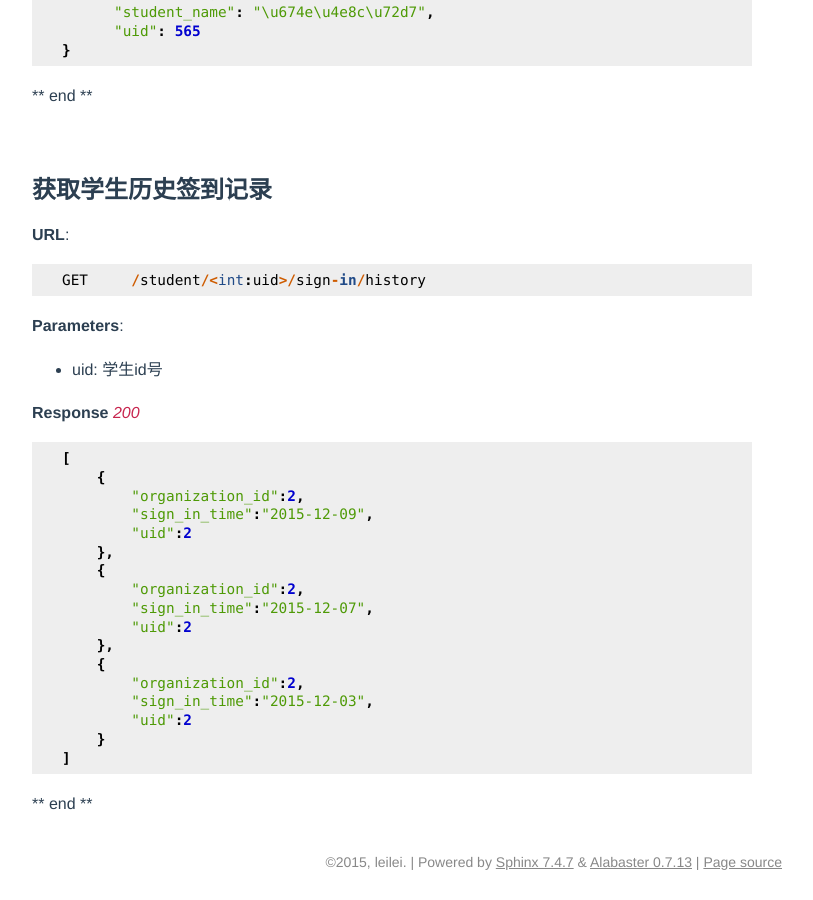
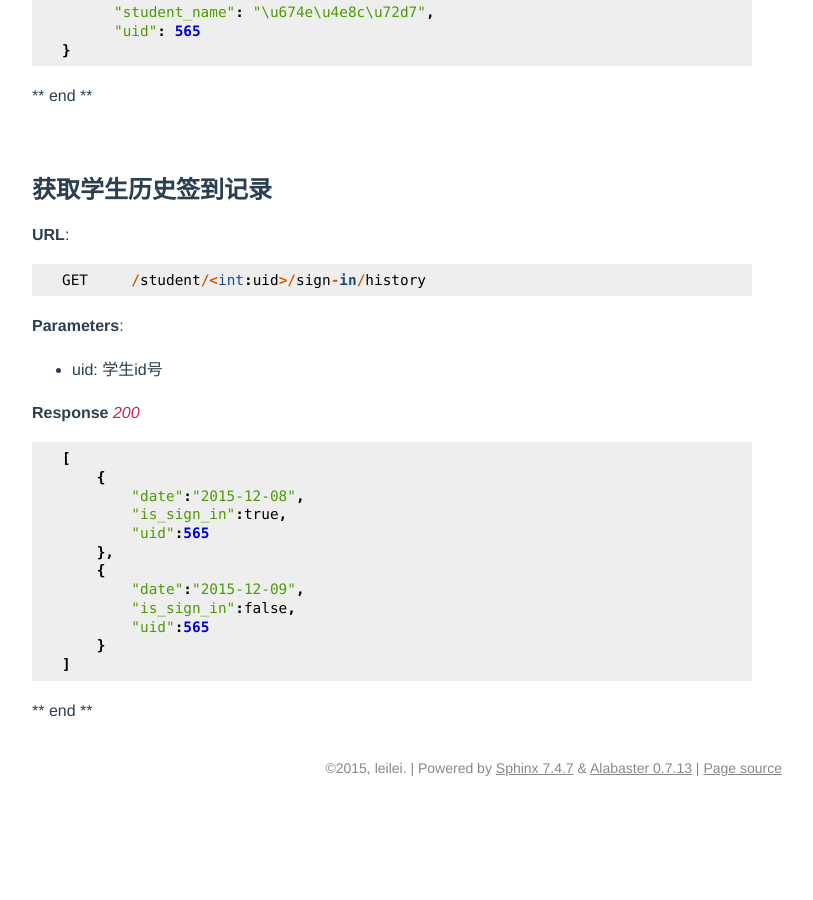
Before and after one commit to clownmelody/hisihi_api, a Sphinx documentation site: the page built from docs/student.rst, in a window 1280 px wide and 900 px high, scrolled down 1190 px. Shown: the whole window, without its empty margins (358-1171 px from the left). Built offline with Sphinx 7.4.7, drawn with Linux system fonts in a browser that asks for light colours; after the commit the page ends 1996 px from its top, so only the background shows below that.

Commit message:
修改学生签到历史统计接口

```diff
--- a/docs/student.rst
+++ b/docs/student.rst
@@ -67,19 +67,14 @@
 
     [
         {
-            "organization_id":2,
-            "sign_in_time":"2015-12-09",
-            "uid":2
+            "date":"2015-12-08",
+            "is_sign_in":true,
+            "uid":565
         },
         {
-            "organization_id":2,
-            "sign_in_time":"2015-12-07",
-            "uid":2
-        },
-        {
-            "organization_id":2,
-            "sign_in_time":"2015-12-03",
-            "uid":2
+            "date":"2015-12-09",
+            "is_sign_in":false,
+            "uid":565
         }
     ]
 
```
Also changed, not shown: docs/status.rst (+9 -0 lines), 2 other files.
